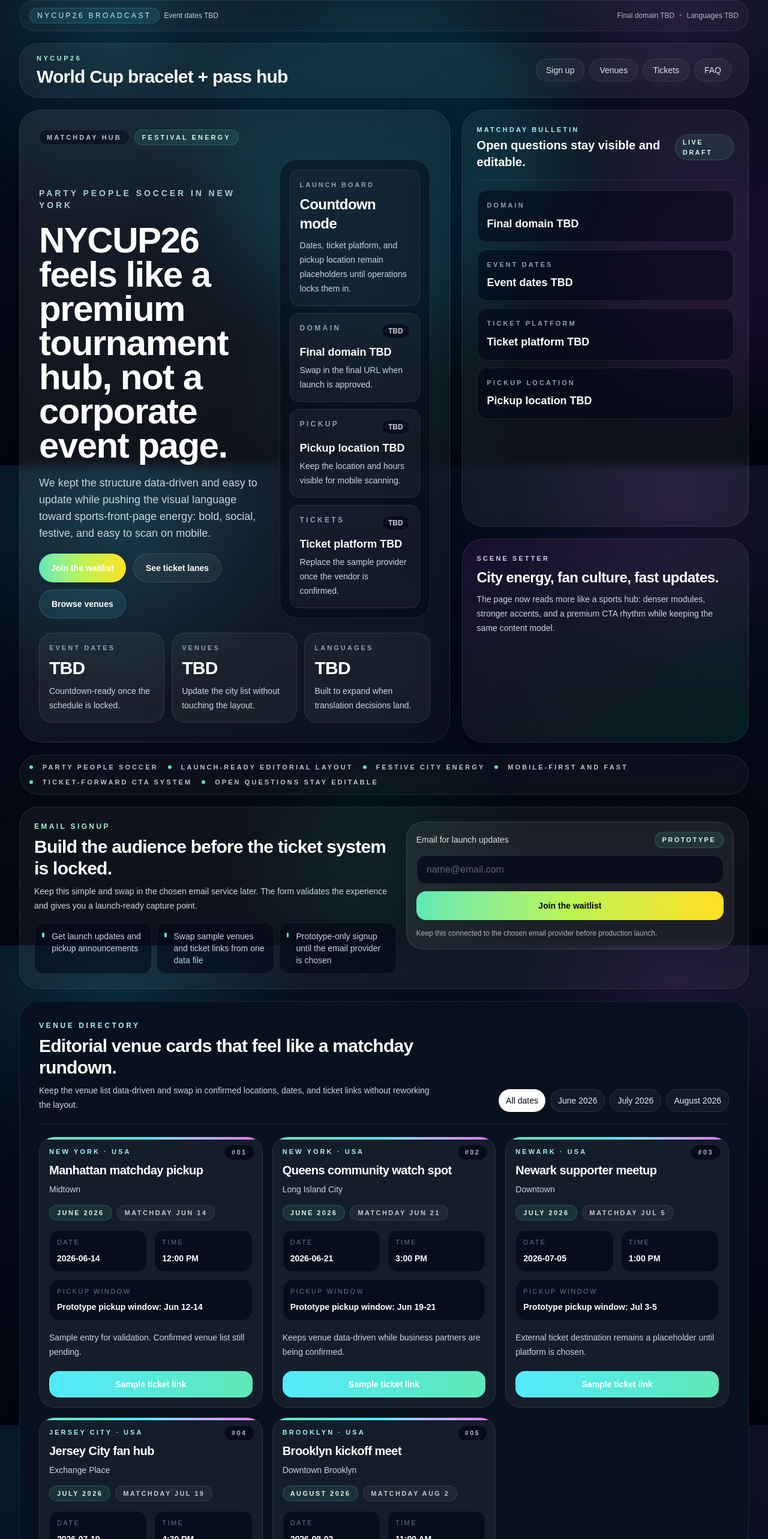
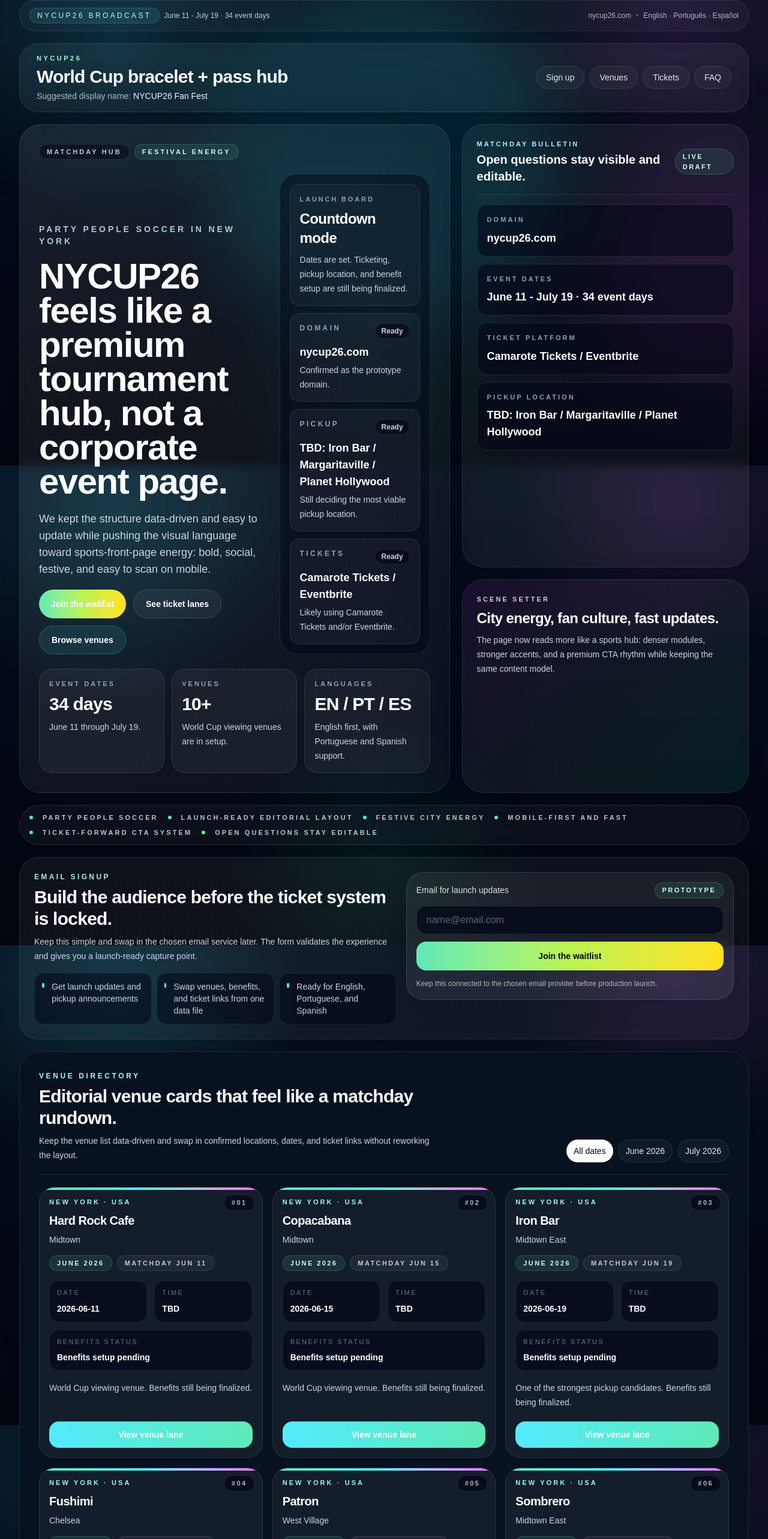
Before and after one commit to frankomatic5000/nycup26, a Next.js app: page / in a window 1280 px wide. Shown: the part 24-2590 px from the top of the page at 60% size. Built offline with nearby package versions, Linux system fonts and the light colour scheme.

Commit message:
Update NYCUP26 prototype with confirmed details

```diff
--- a/src/app/page.tsx
+++ b/src/app/page.tsx
@@ -53,6 +53,9 @@
               <h1 className="text-2xl font-black tracking-tight sm:text-3xl">
                 {site.tagline}
               </h1>
+              <p className="text-sm font-medium text-white/70">
+                Suggested display name: <span className="text-white">{site.brandDisplay}</span>
+              </p>
             </div>
             <nav className="flex flex-wrap gap-2 text-sm text-slate-200">
               <a className="rounded-full border border-white/10 bg-white/[0.04] px-4 py-2 transition hover:bg-white/10" href="#signup">
@@ -123,7 +126,7 @@
                   </p>
                   <p className="mt-2 text-2xl font-black tracking-tight text-white">Countdown mode</p>
                   <p className="mt-2 text-sm leading-6 text-slate-300">
-                    Dates, ticket platform, and pickup location remain placeholders until operations locks them in.
+                    Dates are set. Ticketing, pickup location, and benefit setup are still being finalized.
                   </p>
                 </div>
 
@@ -135,7 +138,7 @@
                           {signal.label}
                         </p>
                         <span className="rounded-full border border-white/10 bg-slate-950/60 px-2.5 py-1 text-xs font-semibold text-white/80">
-                          TBD
+                          Ready
                         </span>
                       </div>
                       <p className="mt-2 text-lg font-bold text-white">{signal.value}</p>
@@ -259,7 +262,7 @@
               Make ticketing feel official, urgent, and easy to scan.
             </h3>
             <p className="max-w-2xl text-sm leading-6 text-slate-300">
-              These links stay sample placeholders until the provider is finalized. The structure is already tuned for a polished ticket-forward launch.
+              These links are now aligned with the likely ticketing options. Swap them once the final provider is confirmed.
             </p>
             <div className="flex flex-wrap gap-3">
               <a
@@ -322,7 +325,7 @@
               Keep pickup messaging prominent, fast, and operationally clear.
             </h3>
             <p className="max-w-2xl text-sm leading-6 text-slate-300">
-              The final pickup location is still TBD, so the layout is ready for hours, map embeds, support contacts, and arrival notes without changing the structure.
+              The final pickup location is still under review, so the layout is ready for hours, map embeds, support contacts, and arrival notes without changing the structure.
             </p>
           </div>
           <div className="grid gap-3 sm:grid-cols-2">
--- a/src/components/venue-directory.tsx
+++ b/src/components/venue-directory.tsx
@@ -115,7 +115,7 @@
                   <dd className="mt-2 font-semibold text-white">{venue.time}</dd>
                 </div>
                 <div className="col-span-2 rounded-2xl border border-white/8 bg-slate-950/65 p-3">
-                  <dt className="text-[11px] uppercase tracking-[0.22em] text-slate-500">Pickup window</dt>
+                  <dt className="text-[11px] uppercase tracking-[0.22em] text-slate-500">Benefits status</dt>
                   <dd className="mt-2 font-semibold text-white">{venue.pickupWindow}</dd>
                 </div>
               </dl>
--- a/src/data/site.ts
+++ b/src/data/site.ts
@@ -43,31 +43,32 @@
 
 export const site = {
   name: "NYCUP26",
+  brandDisplay: "NYCUP26 Fan Fest",
   tagline: "World Cup bracelet + pass hub",
   description:
     "NYCUP26 is a festive, mobile-first World Cup hub for bracelet and pass updates, venue discovery, ticket links, pickup instructions, sponsors, and FAQ.",
-  domain: "Final domain TBD",
-  eventDates: "Event dates TBD",
-  ticketPlatform: "Ticket platform TBD",
-  pickupLocation: "Pickup location TBD",
-  languages: "Languages TBD",
+  domain: "nycup26.com",
+  eventDates: "June 11 - July 19 · 34 event days",
+  ticketPlatform: "Camarote Tickets / Eventbrite",
+  pickupLocation: "TBD: Iron Bar / Margaritaville / Planet Hollywood",
+  languages: "English · Português · Español",
 };
 
 export const heroStats: HeroStat[] = [
   {
     label: "Event dates",
-    value: "TBD",
-    note: "Countdown-ready once the schedule is locked.",
+    value: "34 days",
+    note: "June 11 through July 19.",
   },
   {
     label: "Venues",
-    value: "TBD",
-    note: "Update the city list without touching the layout.",
+    value: "10+",
+    note: "World Cup viewing venues are in setup.",
   },
   {
     label: "Languages",
-    value: "TBD",
-    note: "Built to expand when translation decisions land.",
+    value: "EN / PT / ES",
+    note: "English first, with Portuguese and Spanish support.",
   },
 ];
 
@@ -75,127 +76,192 @@
   {
     label: "Domain",
     value: site.domain,
-    note: "Swap in the final URL when launch is approved.",
+    note: "Confirmed as the prototype domain.",
   },
   {
     label: "Pickup",
     value: site.pickupLocation,
-    note: "Keep the location and hours visible for mobile scanning.",
+    note: "Still deciding the most viable pickup location.",
   },
   {
     label: "Tickets",
     value: site.ticketPlatform,
-    note: "Replace the sample provider once the vendor is confirmed.",
+    note: "Likely using Camarote Tickets and/or Eventbrite.",
   },
 ];
 
 export const signupHighlights = [
   "Get launch updates and pickup announcements",
-  "Swap sample venues and ticket links from one data file",
-  "Prototype-only signup until the email provider is chosen",
+  "Swap venues, benefits, and ticket links from one data file",
+  "Ready for English, Portuguese, and Spanish",
 ];
 
 export const venues: Venue[] = [
   {
-    id: "nyc-manhattan-1",
-    name: "Manhattan matchday pickup",
+    id: "hard-rock-cafe",
+    name: "Hard Rock Cafe",
     city: "New York",
     country: "USA",
-    date: "2026-06-14",
-    time: "12:00 PM",
+    date: "2026-06-11",
+    time: "TBD",
     neighborhood: "Midtown",
-    pickupWindow: "Prototype pickup window: Jun 12-14",
-    ticketHref: "https://example.com/nycup26/tickets/manhattan",
-    ticketLabel: "Sample ticket link",
-    note: "Sample entry for validation. Confirmed venue list still pending.",
+    pickupWindow: "Benefits setup pending",
+    ticketHref: "https://example.com/nycup26/tickets/hard-rock-cafe",
+    ticketLabel: "View venue lane",
+    note: "World Cup viewing venue. Benefits still being finalized.",
   },
   {
-    id: "nyc-queens-1",
-    name: "Queens community watch spot",
+    id: "copacabana",
+    name: "Copacabana",
     city: "New York",
     country: "USA",
-    date: "2026-06-21",
-    time: "3:00 PM",
-    neighborhood: "Long Island City",
-    pickupWindow: "Prototype pickup window: Jun 19-21",
-    ticketHref: "https://example.com/nycup26/tickets/queens",
-    ticketLabel: "Sample ticket link",
-    note: "Keeps venue data-driven while business partners are being confirmed.",
+    date: "2026-06-15",
+    time: "TBD",
+    neighborhood: "Midtown",
+    pickupWindow: "Benefits setup pending",
+    ticketHref: "https://example.com/nycup26/tickets/copacabana",
+    ticketLabel: "View venue lane",
+    note: "World Cup viewing venue. Benefits still being finalized.",
   },
   {
-    id: "newark-1",
-    name: "Newark supporter meetup",
-    city: "Newark",
+    id: "iron-bar",
+    name: "Iron Bar",
+    city: "New York",
+    country: "USA",
+    date: "2026-06-19",
+    time: "TBD",
+    neighborhood: "Midtown East",
+    pickupWindow: "Benefits setup pending",
+    ticketHref: "https://example.com/nycup26/tickets/iron-bar",
+    ticketLabel: "View venue lane",
+    note: "One of the strongest pickup candidates. Benefits still being finalized.",
+  },
+  {
+    id: "fushimi",
+    name: "Fushimi",
+    city: "New York",
+    country: "USA",
+    date: "2026-06-23",
+    time: "TBD",
+    neighborhood: "Chelsea",
+    pickupWindow: "Benefits setup pending",
+    ticketHref: "https://example.com/nycup26/tickets/fushimi",
+    ticketLabel: "View venue lane",
+    note: "World Cup viewing venue. Benefits still being finalized.",
+  },
+  {
+    id: "patron",
+    name: "Patron",
+    city: "New York",
+    country: "USA",
+    date: "2026-06-27",
+    time: "TBD",
+    neighborhood: "West Village",
+    pickupWindow: "Benefits setup pending",
+    ticketHref: "https://example.com/nycup26/tickets/patron",
+    ticketLabel: "View venue lane",
+    note: "World Cup viewing venue. Benefits still being finalized.",
+  },
+  {
+    id: "sombrero",
+    name: "Sombrero",
+    city: "New York",
+    country: "USA",
+    date: "2026-07-01",
+    time: "TBD",
+    neighborhood: "Midtown East",
+    pickupWindow: "Benefits setup pending",
+    ticketHref: "https://example.com/nycup26/tickets/sombrero",
+    ticketLabel: "View venue lane",
+    note: "World Cup viewing venue. Benefits still being finalized.",
+  },
+  {
+    id: "high-key-rooftop",
+    name: "High Key Rooftop",
+    city: "New York",
     country: "USA",
     date: "2026-07-05",
-    time: "1:00 PM",
-    neighborhood: "Downtown",
-    pickupWindow: "Prototype pickup window: Jul 3-5",
-    ticketHref: "https://example.com/nycup26/tickets/newark",
-    ticketLabel: "Sample ticket link",
-    note: "External ticket destination remains a placeholder until platform is chosen.",
+    time: "TBD",
+    neighborhood: "Hell's Kitchen",
+    pickupWindow: "Benefits setup pending",
+    ticketHref: "https://example.com/nycup26/tickets/high-key-rooftop",
+    ticketLabel: "View venue lane",
+    note: "World Cup viewing venue. Benefits still being finalized.",
   },
   {
-    id: "jersey-city-1",
-    name: "Jersey City fan hub",
-    city: "Jersey City",
+    id: "bliss-rooftop",
+    name: "Bliss Rooftop",
+    city: "New York",
+    country: "USA",
+    date: "2026-07-09",
+    time: "TBD",
+    neighborhood: "Long Island City",
+    pickupWindow: "Benefits setup pending",
+    ticketHref: "https://example.com/nycup26/tickets/bliss-rooftop",
+    ticketLabel: "View venue lane",
+    note: "World Cup viewing venue. Benefits still being finalized.",
+  },
+  {
+    id: "vivid-cabaret",
+    name: "Vivid Cabaret",
+    city: "New York",
+    country: "USA",
+    date: "2026-07-13",
+    time: "TBD",
+    neighborhood: "Midtown",
+    pickupWindow: "Benefits setup pending",
+    ticketHref: "https://example.com/nycup26/tickets/vivid-cabaret",
+    ticketLabel: "View venue lane",
+    note: "World Cup viewing venue. Benefits still being finalized.",
+  },
+  {
+    id: "planet-hollywood",
+    name: "Planet Hollywood",
+    city: "New York",
     country: "USA",
     date: "2026-07-19",
-    time: "4:30 PM",
-    neighborhood: "Exchange Place",
-    pickupWindow: "Prototype pickup window: Jul 17-19",
-    ticketHref: "https://example.com/nycup26/tickets/jersey-city",
-    ticketLabel: "Sample ticket link",
-    note: "Mobile-first card layout is ready for venue swaps.",
-  },
-  {
-    id: "brooklyn-1",
-    name: "Brooklyn kickoff meet",
-    city: "Brooklyn",
-    country: "USA",
-    date: "2026-08-02",
-    time: "11:00 AM",
-    neighborhood: "Downtown Brooklyn",
-    pickupWindow: "Prototype pickup window: Jul 31-Aug 2",
-    ticketHref: "https://example.com/nycup26/tickets/brooklyn",
-    ticketLabel: "Sample ticket link",
-    note: "Placeholder record to prove date filtering and content updates.",
+    time: "TBD",
+    neighborhood: "Times Square",
+    pickupWindow: "Benefits setup pending",
+    ticketHref: "https://example.com/nycup26/tickets/planet-hollywood",
+    ticketLabel: "View venue lane",
+    note: "World Cup viewing venue. Benefits still being finalized.",
   },
 ];
 
 export const ticketLinks: TicketLink[] = [
   {
-    label: "Sample ticket hub",
-    href: "https://example.com/nycup26/tickets",
-    note: "Replace with the final ticket platform after approval.",
+    label: "Camarote Tickets",
+    href: "https://example.com/nycup26/tickets/camarote",
+    note: "Preferred route if Camarote Tickets is confirmed.",
   },
   {
-    label: "Venue-by-venue sales",
-    href: "https://example.com/nycup26/tickets/venues",
-    note: "External link format stays the same even if provider changes.",
+    label: "Eventbrite",
+    href: "https://example.com/nycup26/tickets/eventbrite",
+    note: "Fallback if Eventbrite becomes the better fit.",
   },
   {
-    label: "Waitlist / alerts",
-    href: "https://example.com/nycup26/waitlist",
-    note: "Placeholder for launch communications and release timing.",
+    label: "Become a sponsor",
+    href: "https://example.com/nycup26/sponsor",
+    note: "Use this lane for institutions, partners, and community sponsors.",
   },
 ];
 
 export const sponsorSlots: SponsorSlot[] = [
   {
-    name: "Title sponsor",
+    name: "Institutional sponsor",
     status: "Open",
-    note: "Reserved for a confirmed partner once the list is finalized.",
+    note: "Reserved for institutions and major aligned partners.",
   },
   {
-    name: "Local venue partner",
+    name: "Venue partner",
     status: "Open",
     note: "Use this slot for hospitality, pickup, or neighborhood support.",
   },
   {
     name: "Community sponsor",
     status: "Open",
-    note: "Placeholder until the sponsor list is approved.",
+    note: "Open for organizations and become-a-sponsor outreach.",
   },
 ];
 
@@ -208,16 +274,21 @@
   {
     question: "When are the final event dates?",
     answer:
-      "Dates are still TBD. This prototype uses sample dates to validate design, filtering, and update workflows.",
+      "June 11 through July 19 — 34 event days.",
   },
   {
     question: "Where do people pick up bracelets or passes?",
     answer:
-      "Pickup location is still TBD. The current build shows a placeholder section so the final instructions can be dropped in later.",
+      "Pickup is still being finalized, with Iron Bar, Margaritaville, and Planet Hollywood under consideration.",
   },
   {
     question: "What languages are supported?",
     answer:
-      "Languages are still TBD. The layout is ready to expand to additional locales without changing the content model.",
+      "English first, with Portuguese and Spanish support.",
+  },
+  {
+    question: "What is the suggested brand display?",
+    answer:
+      "NYCUP26 Fan Fest is the recommended display name for now, with Matchday Carnival as a strong alternative.",
   },
 ];
```
